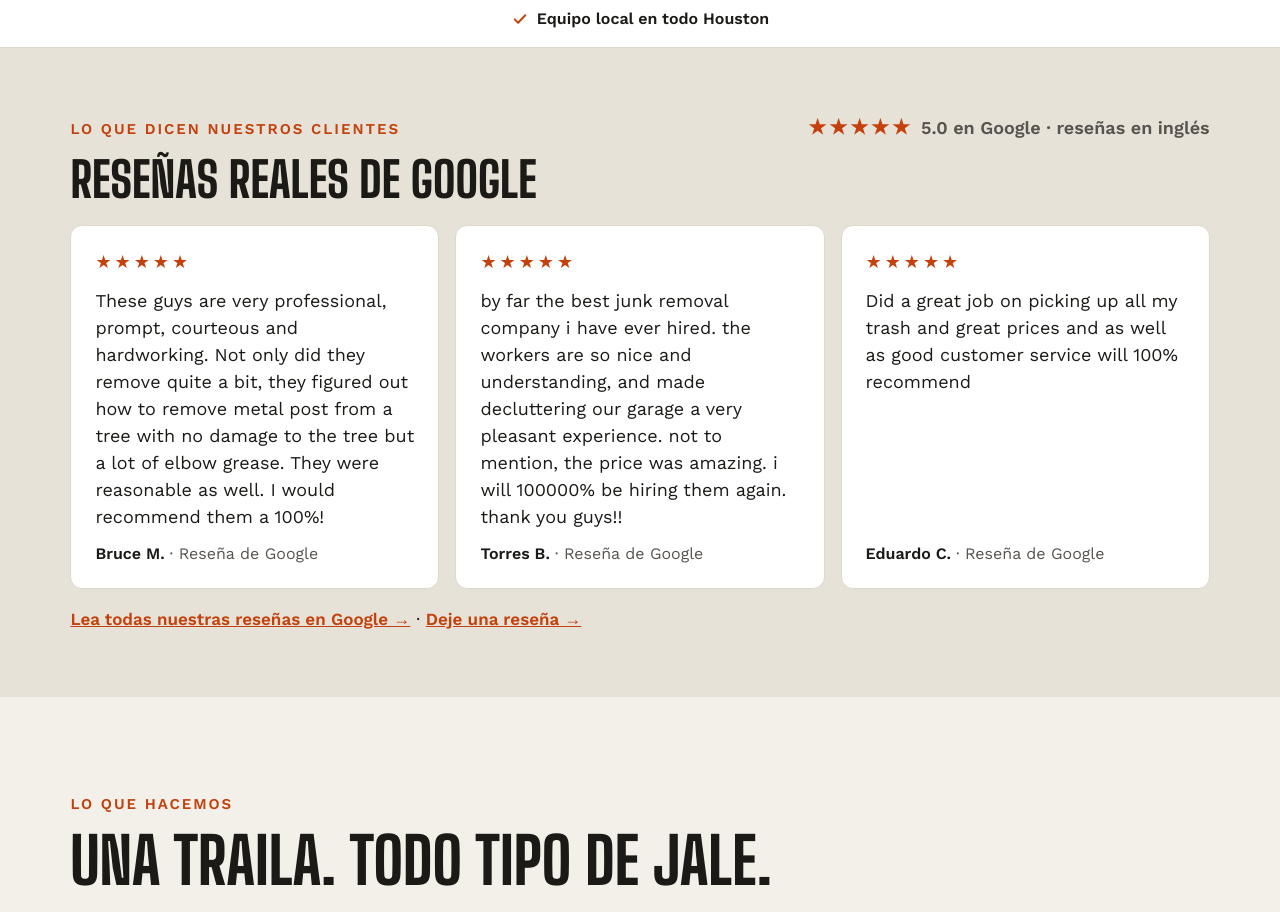
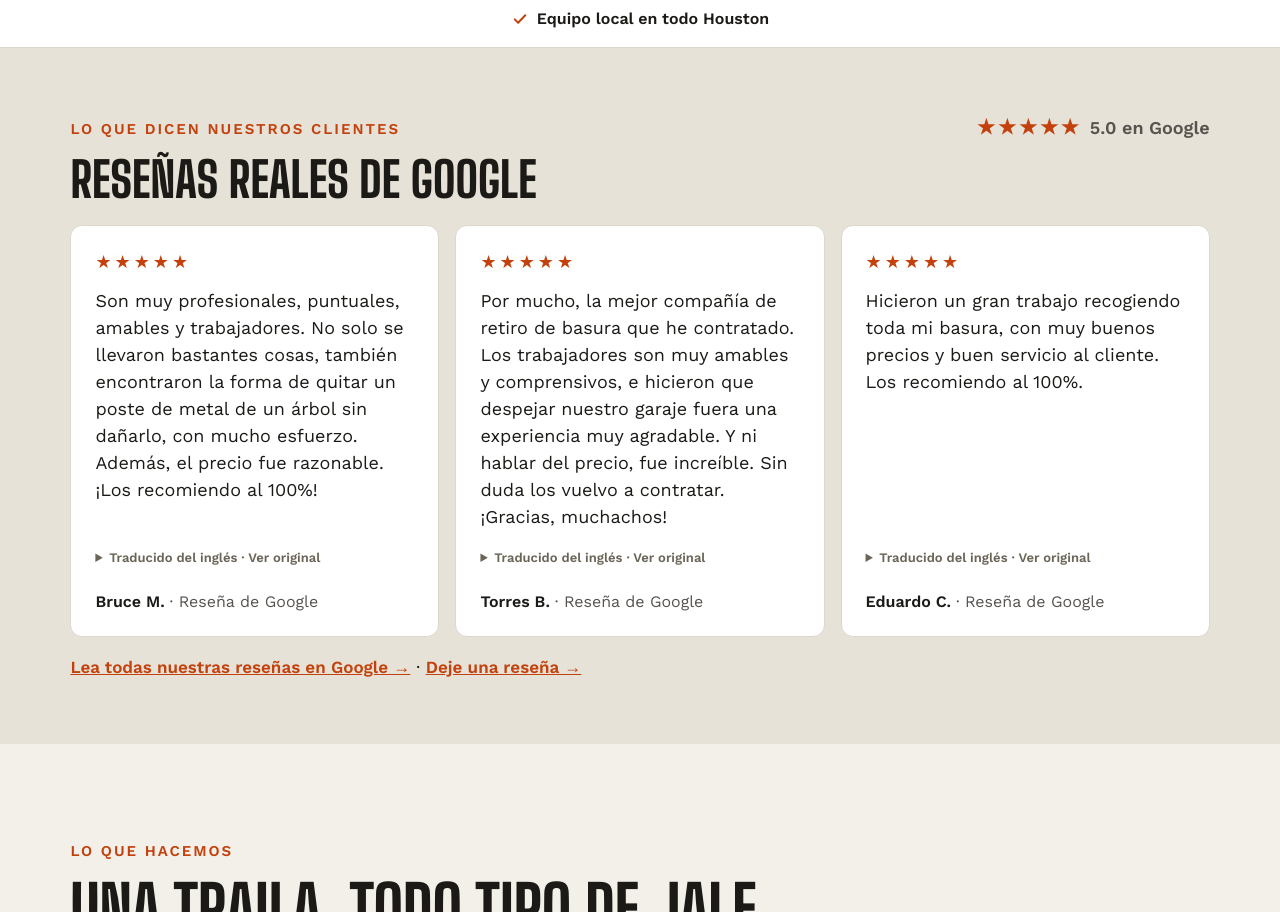
Before and after one commit to superisai/dumphero, a plain HTML site: page es/index.html in a window 1280 px wide. Shown: the part 1210-2122 px from the top of the page. Drawn offline with Linux system fonts and the light colour scheme.

Commit message:
Spanish pages: show reviews translated to Spanish with collapsible English original
Co-Authored-By: Claude Opus 5.5 <noreply@anthropic.com>
Claude-Session: https://claude.ai/code/session_016gnigVJPYGBBzRhieoGQ7X

```diff
--- a/es/index.html
+++ b/es/index.html
@@ -577,12 +577,12 @@ footer .col{gap:0}footer .col a{display:inline-flex;align-items:center;min-heigh
 <div class="wrap">
 <div class="rv-head">
 <div><div class="eyebrow">Lo que dicen nuestros clientes</div><h2 class="section-title" id="rv-title">Reseñas reales de Google</h2></div>
-<p class="rv-score"><span class="rv-stars" aria-hidden="true">★★★★★</span>5.0 en Google · reseñas en inglés</p>
+<p class="rv-score"><span class="rv-stars" aria-hidden="true">★★★★★</span>5.0 en Google</p>
 </div>
 <ul class="rv-grid">
-<li class="rv-card"><figure><div class="rv-stars" aria-hidden="true">★★★★★</div><blockquote lang="en"><p>These guys are very professional, prompt, courteous and hardworking. Not only did they remove quite a bit, they figured out how to remove metal post from a tree with no damage to the tree but a lot of elbow grease. They were reasonable as well. I would recommend them a 100%!</p></blockquote><figcaption>Bruce M. <span>· Reseña de Google</span></figcaption></figure></li>
-<li class="rv-card"><figure><div class="rv-stars" aria-hidden="true">★★★★★</div><blockquote lang="en"><p>by far the best junk removal company i have ever hired. the workers are so nice and understanding, and made decluttering our garage a very pleasant experience. not to mention, the price was amazing. i will 100000% be hiring them again. thank you guys!!</p></blockquote><figcaption>Torres B. <span>· Reseña de Google</span></figcaption></figure></li>
-<li class="rv-card"><figure><div class="rv-stars" aria-hidden="true">★★★★★</div><blockquote lang="en"><p>Did a great job on picking up all my trash and great prices and as well as good customer service will 100% recommend</p></blockquote><figcaption>Eduardo C. <span>· Reseña de Google</span></figcaption></figure></li>
+<li class="rv-card"><figure><div class="rv-stars" aria-hidden="true">★★★★★</div><blockquote lang="es"><p>Son muy profesionales, puntuales, amables y trabajadores. No solo se llevaron bastantes cosas, también encontraron la forma de quitar un poste de metal de un árbol sin dañarlo, con mucho esfuerzo. Además, el precio fue razonable. ¡Los recomiendo al 100%!</p></blockquote><details style="margin:6px 0 10px;font-size:13px;color:#6B6558"><summary style="cursor:pointer;font-weight:600">Traducido del inglés · Ver original</summary><p lang="en" style="margin:6px 0 0;font-style:italic">These guys are very professional, prompt, courteous and hardworking. Not only did they remove quite a bit, they figured out how to remove metal post from a tree with no damage to the tree but a lot of elbow grease. They were reasonable as well. I would recommend them a 100%!</p></details><figcaption>Bruce M. <span>· Reseña de Google</span></figcaption></figure></li>
+<li class="rv-card"><figure><div class="rv-stars" aria-hidden="true">★★★★★</div><blockquote lang="es"><p>Por mucho, la mejor compañía de retiro de basura que he contratado. Los trabajadores son muy amables y comprensivos, e hicieron que despejar nuestro garaje fuera una experiencia muy agradable. Y ni hablar del precio, fue increíble. Sin duda los vuelvo a contratar. ¡Gracias, muchachos!</p></blockquote><details style="margin:6px 0 10px;font-size:13px;color:#6B6558"><summary style="cursor:pointer;font-weight:600">Traducido del inglés · Ver original</summary><p lang="en" style="margin:6px 0 0;font-style:italic">by far the best junk removal company i have ever hired. the workers are so nice and understanding, and made decluttering our garage a very pleasant experience. not to mention, the price was amazing. i will 100000% be hiring them again. thank you guys!!</p></details><figcaption>Torres B. <span>· Reseña de Google</span></figcaption></figure></li>
+<li class="rv-card"><figure><div class="rv-stars" aria-hidden="true">★★★★★</div><blockquote lang="es"><p>Hicieron un gran trabajo recogiendo toda mi basura, con muy buenos precios y buen servicio al cliente. Los recomiendo al 100%.</p></blockquote><details style="margin:6px 0 10px;font-size:13px;color:#6B6558"><summary style="cursor:pointer;font-weight:600">Traducido del inglés · Ver original</summary><p lang="en" style="margin:6px 0 0;font-style:italic">Did a great job on picking up all my trash and great prices and as well as good customer service will 100% recommend</p></details><figcaption>Eduardo C. <span>· Reseña de Google</span></figcaption></figure></li>
 </ul>
 <p class="rv-more"><a href="https://share.google/N8MlM3K9Nt3z1QVTd" target="_blank" rel="noopener">Lea todas nuestras reseñas en Google →</a> · <a href="/resena">Deje una reseña →</a></p>
 </div>
```
Also changed, not shown: es/trabajos/retiro-de-basura-del-patio-houston-tx/index.html (+1 -1 lines).
